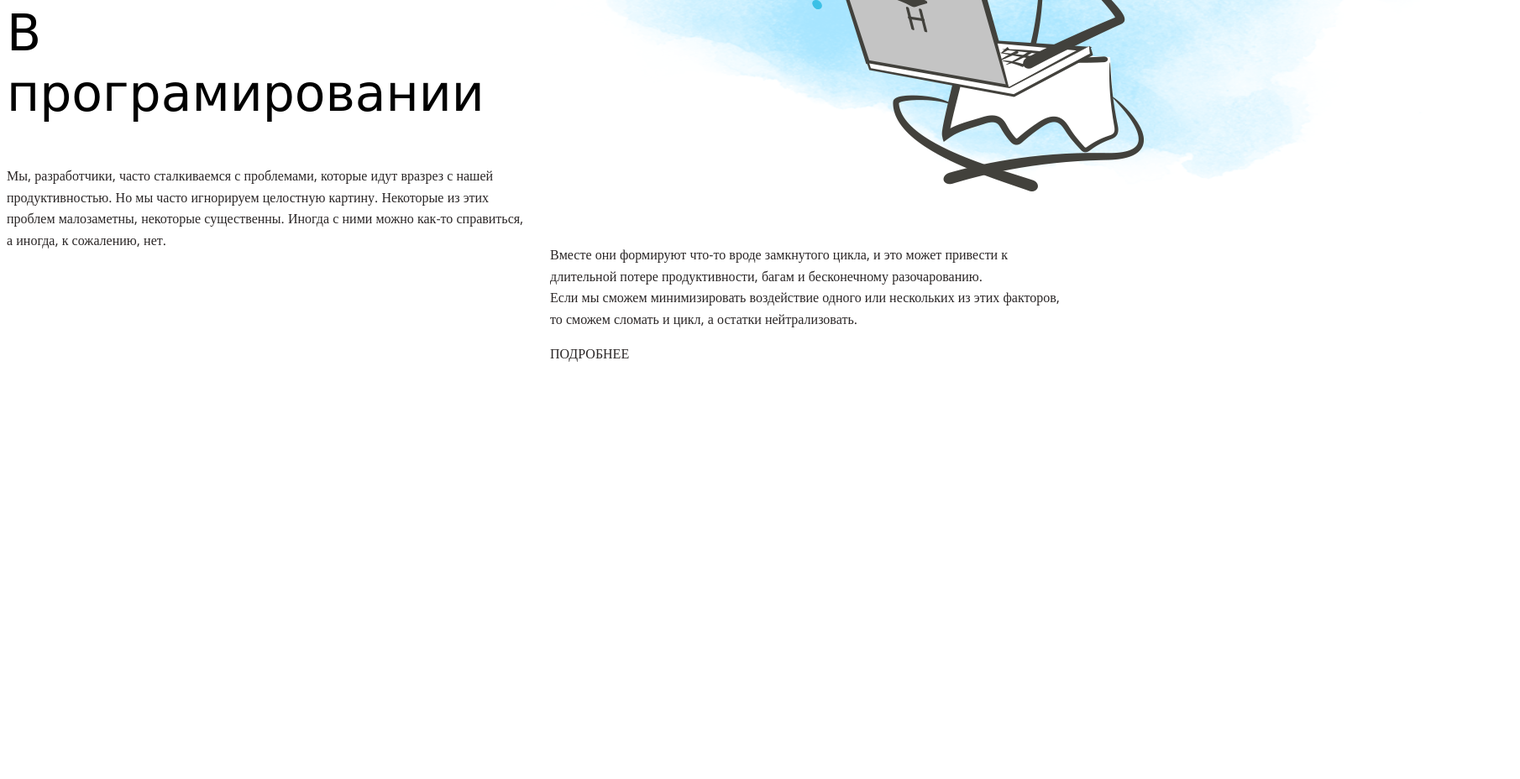
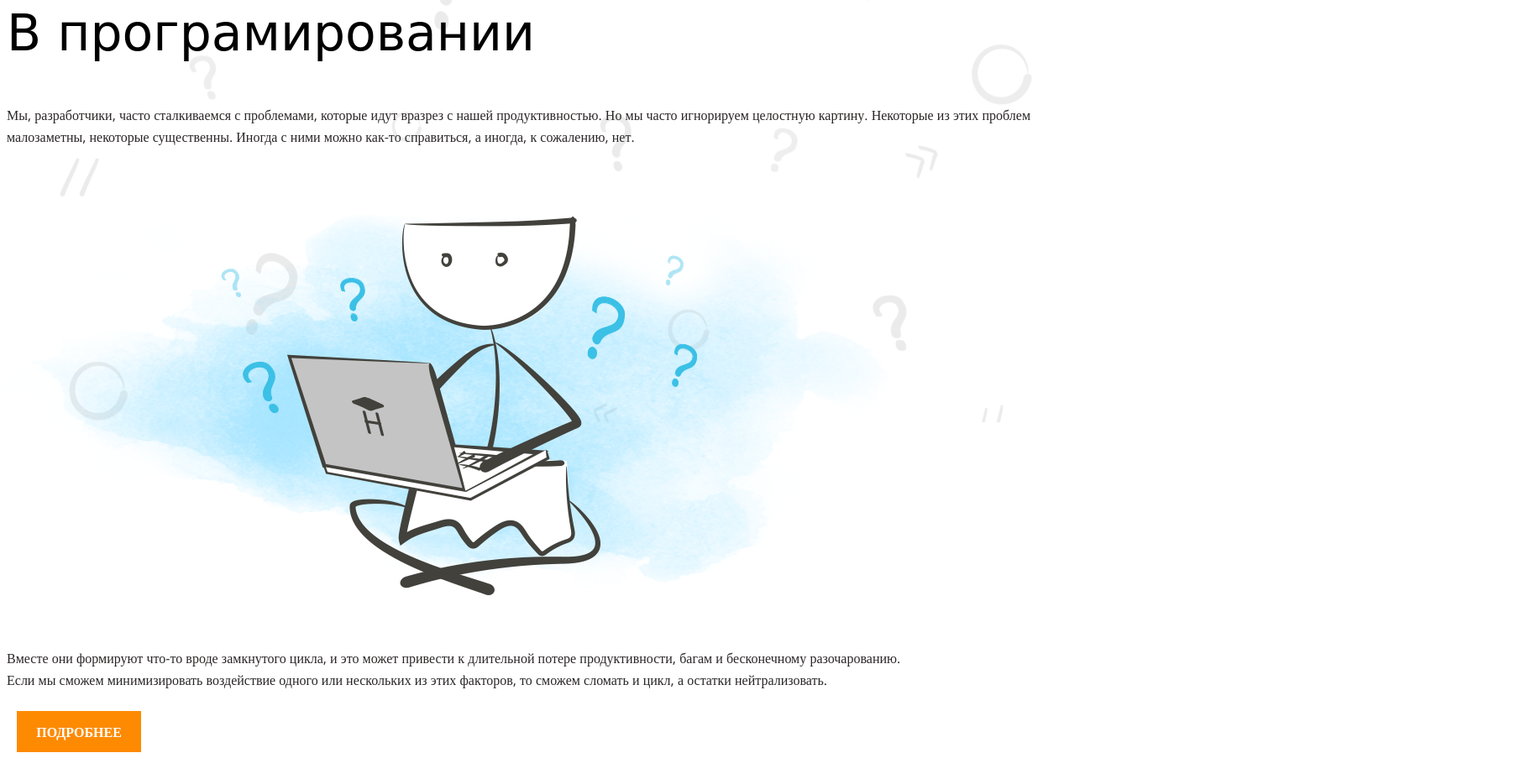
Before and after one commit to Beef37/layout-designer-project-58, a plain HTML site: page index.html in a window 1280 px wide. Shown: the part 297-1225 px from the top of the page at 84% size, 1810 px wide, since content can reach past the window. Before the commit the page ends 800 px from the top, so only its background shows below. Drawn offline with nearby package versions, Linux system fonts and the light colour scheme; a web font is replaced by a local one.

Commit message:
Мой третий коммит

```diff
--- a/index.html
+++ b/index.html
@@ -13,16 +13,20 @@
 <link href="https://fonts.googleapis.com/css2?family=Neucha&family=Open+Sans:ital,wght@0,300..800;1,300..800&display=swap" rel="stylesheet">
 </head>
 <body>
-    <section class="colonky">
+    <section class="header_section">
+        <div class="header_section_bgc"></div>
         <div>
             <h1 class="zg1">Когнитивные <br> искажения</h1>
             <h2 class="zg2">В програмировании</h2>
             <p class="tx">Мы, разработчики, часто сталкиваемся с проблемами, которые идут вразрез с нашей продуктивностью. Но мы часто игнорируем целостную картину.
                  Некоторые из этих проблем малозаметны, некоторые существенны. Иногда с ними можно как-то справиться, а иногда, к сожалению, нет.</p>
-            <img src="main.png"class="main.png">
+            <img src="main.png"class="main.png" class="picture">
             <p class="tx">Вместе они формируют что-то вроде замкнутого цикла, и это может привести к длительной потере продуктивности, багам и бесконечному разочарованию.
                <br> Если мы сможем минимизировать воздействие одного или нескольких из этих факторов, то сможем сломать и цикл, а остатки нейтрализовать.</p>
-                <p class="btn">ПОДРОБНЕЕ</p>
+               <div class="button">
+                <p>ПОДРОБНЕЕ</p>
+
+                </div>
         </div>
     </section>
 </body>
--- a/style.css
+++ b/style.css
@@ -1,6 +1,21 @@
-.colonky{
+.header_section{
+    display: flex;
+    flex-direction: column;
     column-count: 2;
-    column-gap: 30px;
+    justify-content: space-between;
+    align-items: center;
+}
+.header_section_bgc{
+    background-repeat: no-repeat;
+    background-size: cover;
+    opacity: 10%;
+    background-image: url(/background.png);
+    z-index: -1;
+    position: absolute;
+    left: 0;
+    top: 0;
+    width: 100%;
+    height: 100%;
 }
 .zg1{
     font-size: 72px;
@@ -8,6 +23,7 @@
     font-family: "Neucha", cursive;
     font-weight: 400;
     font-style: normal;
+
 }
 .zg2{
     font-size: 60px;
@@ -22,10 +38,24 @@
     line-height: 1.6em;
     color: #2A2626;
 }
-.btn{
+.picture{
+    position: relative;
+    height: 525px;
+    top: 55px;
+    right: -270px;
+    width: auto;
+}
+.button{
+    width: 148px;
+    height: 49px;
+    box-sizing: border-box;
+    background-color: #FE8A02;
+    color: white;
+    display: flex;
+    align-items: center;
+    justify-content: center;
     font-family: "Open Sans", serif;
-    font-size: 16px;
-    line-height: 1.6em;
-    color: #2A2626;
-    border: orange;
+    font-weight: bold;
+    margin: 24px 12px;
+    padding: 24px 12px;
 }
```
Also changed, not shown: background.png (added).
